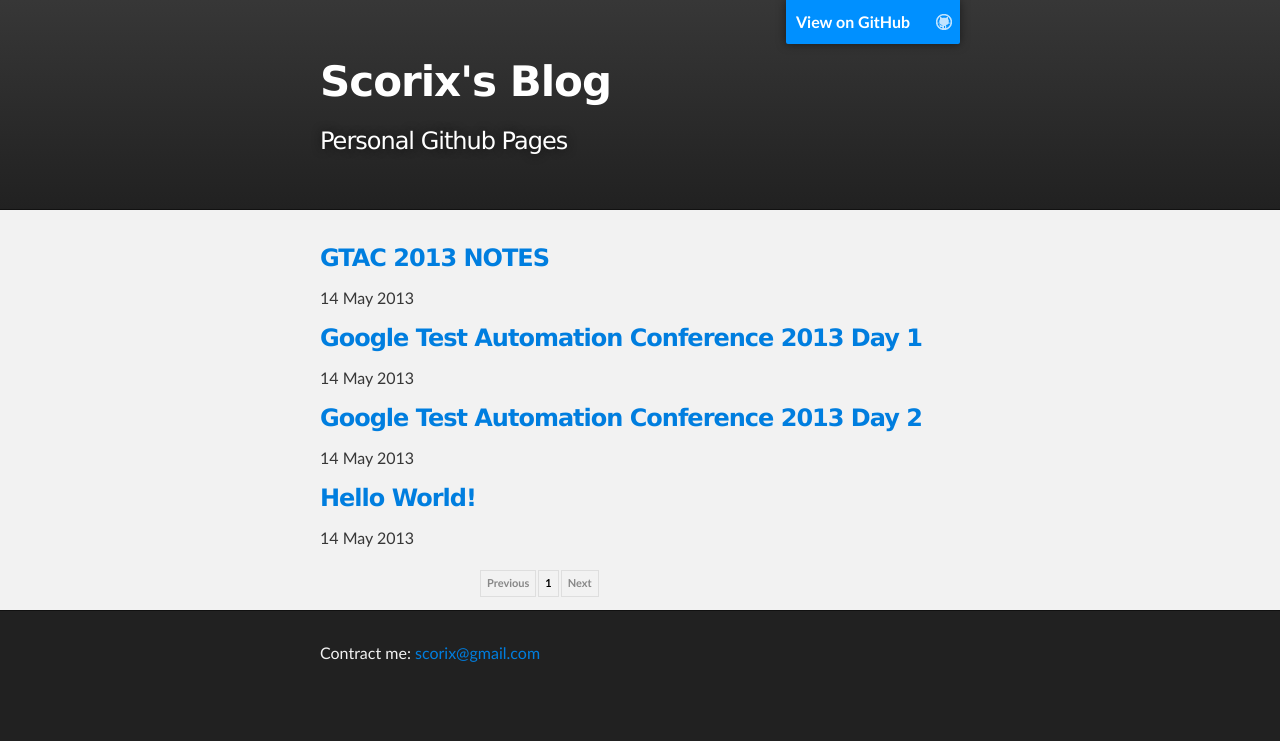
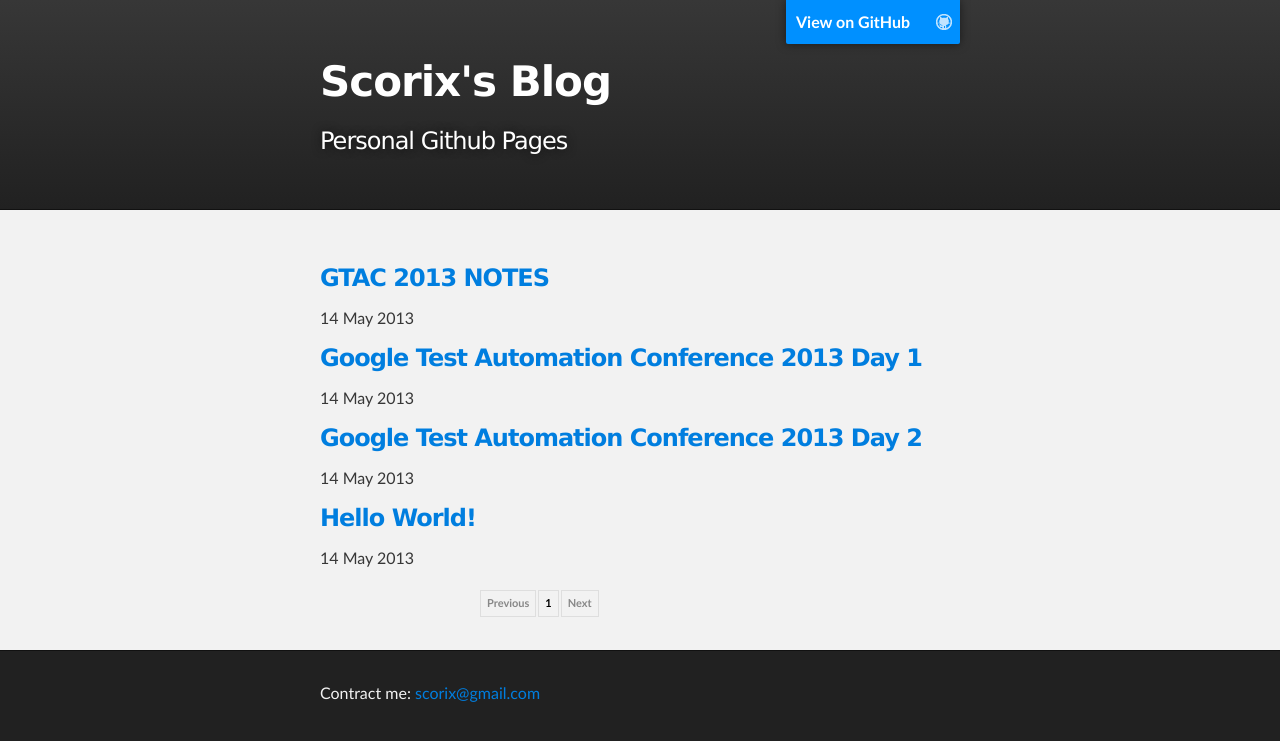
Before and after one commit to scorix/scorix.github.io, a Jekyll site: the page built from index.html, in a window 1280 px wide. Shown: the top 741 px of the page. Built offline with Jekyll 4.4.1, drawn with Linux system fonts in a browser that asks for light colours; the list of posts is cut into pages by our own code.

```diff
--- a/css/stylesheet.css
+++ b/css/stylesheet.css
@@ -368,7 +368,7 @@
 }
 
 #main_content {
-    padding-top: 40px 0;
+    padding: 40px 0;
 }
 
 #footer_wrap {
```
